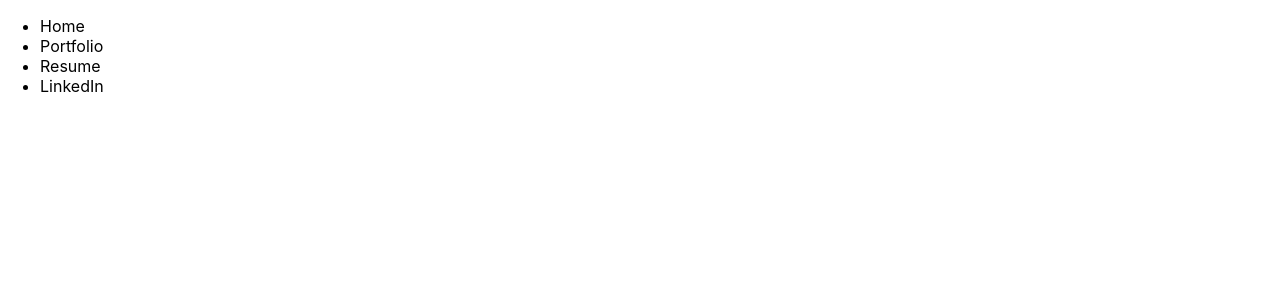
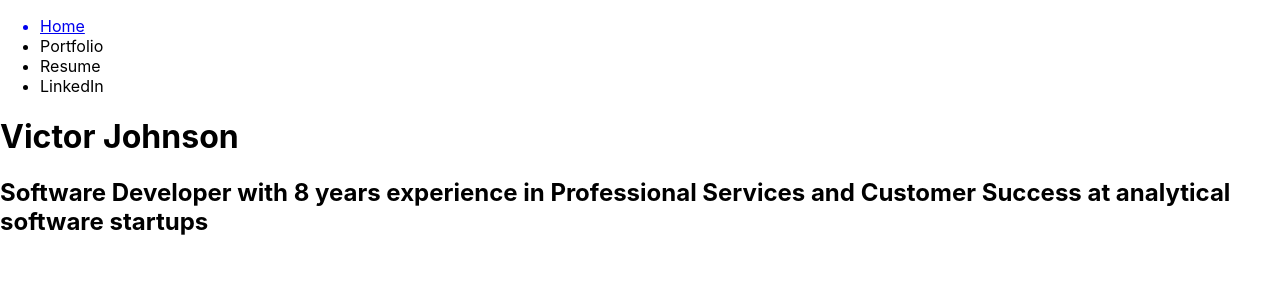
Before and after one commit to vjohnson22/Portfolio, a React (Create React App) app in the folder portfolio/: page / in a window 1280 px wide. Shown: the top 300 px of the page. Built offline with nearby package versions, Linux system fonts and the light colour scheme.

Commit message:
home component created

```diff
--- a/portfolio/src/App.js
+++ b/portfolio/src/App.js
@@ -1,5 +1,6 @@
 import React, {Component} from 'react';
-
+import {Link, Route} from 'react-router-dom';
+import Home from './Home/Home'
 import './App.css';
 
 class App extends Component {
@@ -8,12 +9,15 @@ class App extends Component {
     <div>
       <nav className='navBar'>
         <ul>
-          <li>Home</li>
+          <Link to='/'><li>Home</li></Link>
           <li>Portfolio</li>
           <li>Resume</li>
           <li>LinkedIn</li>
         </ul>
       </nav>
+      <main>
+        <Route path='/' component={Home}/>
+      </main>
     </div>
   )
   }
--- /dev/null
+++ b/portfolio/src/Home/Home.js
@@ -0,0 +1,15 @@
+import React from 'react'
+
+class Home extends React.Component{
+    render(){
+        return(
+            <div>
+                <h1>Victor Johnson</h1>
+                <h2>Software Developer with 8 years experience in Professional Services and Customer Success at analytical software startups</h2>
+
+            </div>
+        )
+    }
+}
+
+export default Home
--- a/portfolio/src/index.js
+++ b/portfolio/src/index.js
@@ -2,8 +2,8 @@ import React from 'react';
 import ReactDOM from 'react-dom';
 import './index.css';
 import App from './App';
-import * as serviceWorker from './serviceWorker';
+import {BrowserRouter as Router} from 'react-router-dom'
 
 
 
-ReactDOM.render(<App />, document.getElementById('root'));
+ReactDOM.render(<Router><App /></Router>, document.getElementById('root'));
```
